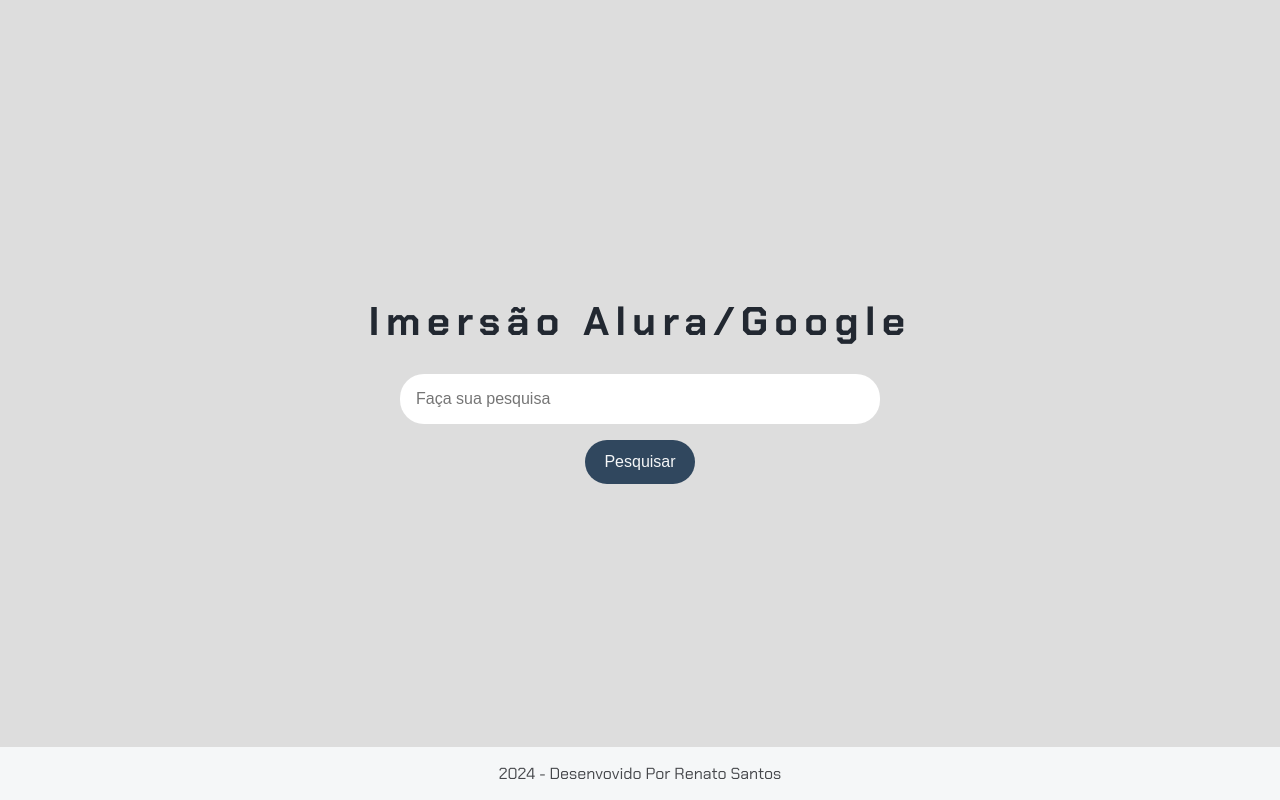
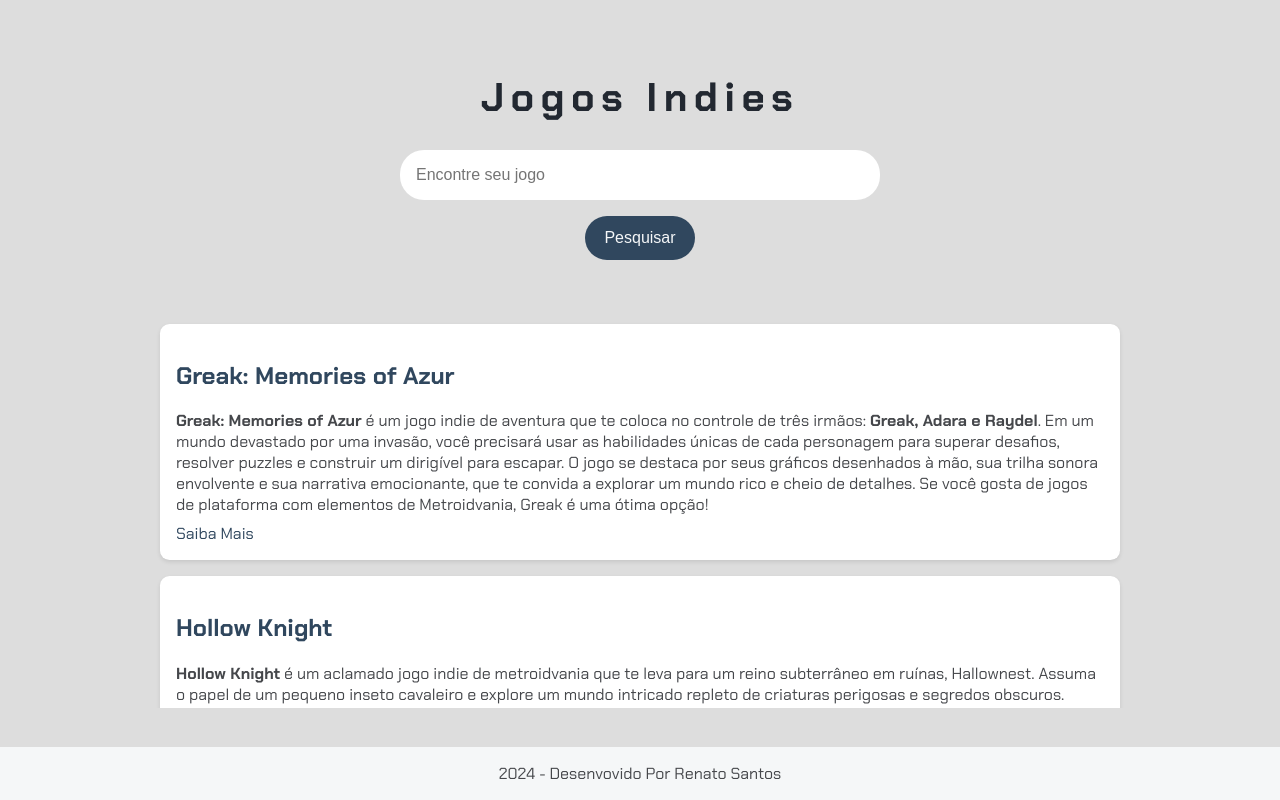
Before and after one commit to Renato32s/catalogo-de-jogos-indies, a plain HTML site: page index.html in a window 1280 px wide. Drawn offline with Linux system fonts and the light colour scheme.

Commit message:
Atualização

```diff
--- a/index.html
+++ b/index.html
@@ -8,17 +8,36 @@
 </head>
 <body>
     <header>
-        <h1>Imersão Alura/Google</h1>
+        <h1>Jogos Indies</h1>
     </header>
     <main>
         <section>
-            <input type="text" placeholder="Faça sua pesquisa">
+            <input type="text" placeholder="Encontre seu jogo">
             <button>Pesquisar</button>
+        </section>
+        <section class="resultados-pesquisa">
+            <div class="item-resultado">
+                <h2>
+                    <a href="https://www.youtube.com/watch?v=RPbIU0RP4gI" target="_blank">Greak: Memories of Azur</a>
+                </h2>
+                <p class="descricao-meta"> <strong>Greak: Memories of Azur</strong> é um jogo indie de aventura que te coloca no controle de três irmãos: <strong>Greak, Adara e Raydel</strong>. Em um mundo devastado por uma invasão, você precisará usar as habilidades únicas de cada personagem para superar desafios, resolver puzzles e construir um dirigível para escapar. O jogo se destaca por seus gráficos desenhados à mão, sua trilha sonora envolvente e sua narrativa emocionante, que te convida a explorar um mundo rico e cheio de detalhes. Se você gosta de jogos de plataforma com elementos de Metroidvania, Greak é uma ótima opção!</p>
+                <a href="https://navegante-entertainment.com/" target="_blank">Saiba Mais</a>
+            </div>
+            <div class="item-resultado">
+                <h2>
+                    <a href="https://www.youtube.com/watch?v=U8Wz-VwX5dw" target="_blank">Hollow Knight</a>
+                </h2>
+                <p class="descricao-meta">
+                    <strong>Hollow Knight</strong> é um aclamado jogo indie de metroidvania que te leva para um reino subterrâneo em ruínas, Hallownest. Assuma o papel de um pequeno inseto cavaleiro e explore um mundo intricado repleto de criaturas perigosas e segredos obscuros. Desvende os mistérios de Hallownest, domine habilidades desafiadoras e enfrente chefes épicos. Com gráficos detalhados em pixel art, uma trilha sonora atmosférica e uma jogabilidade profunda, Hollow Knight oferece uma experiência memorável para os fãs do gênero.
+                </p>
+                <a href="https://www.hollowknight.com/" target="_blank">Saiba Mais</a>
+            </div>
         </section>
     </main>
     <footer>
         <p>2024 - Desenvovido Por Renato Santos</p>
         <p></p>
     </footer>
+    <script src="./scripts/script.js"></script>
 </body>
 </html>
```
